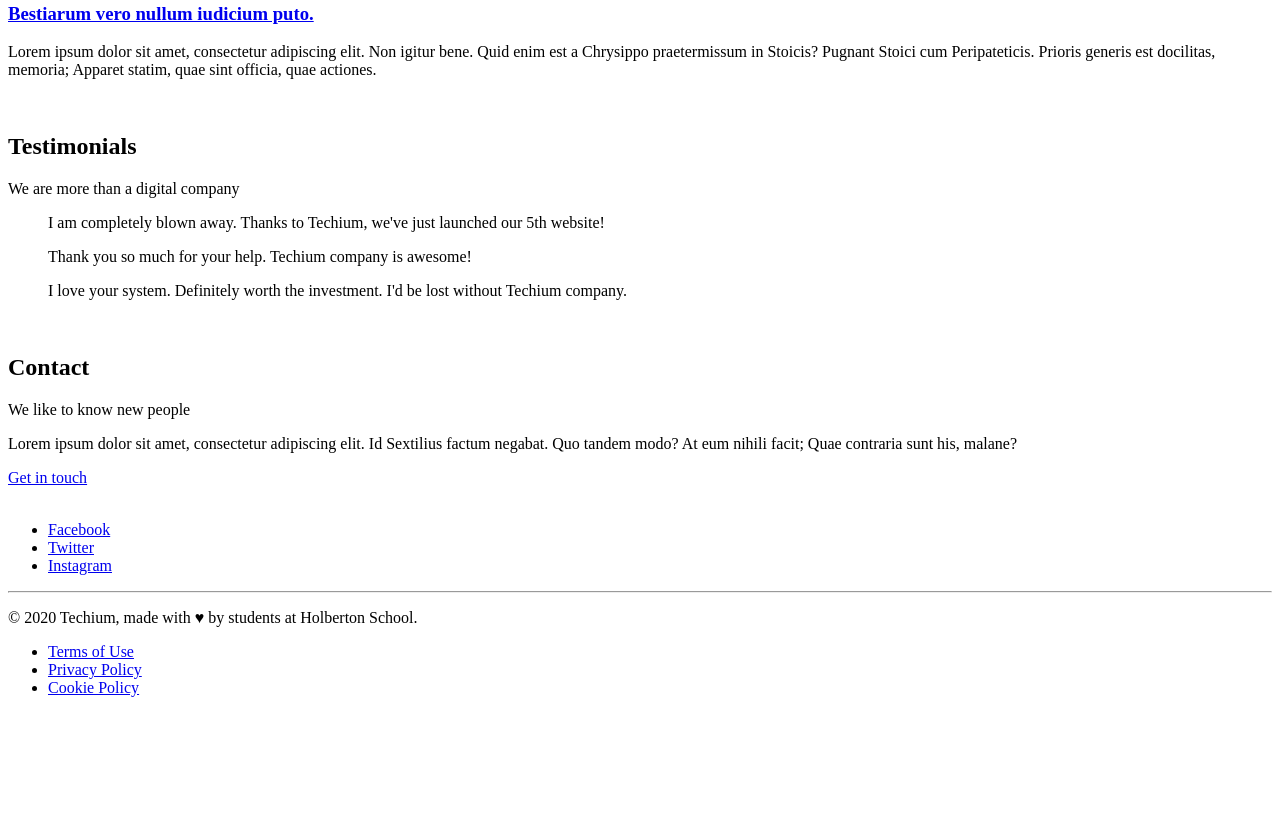
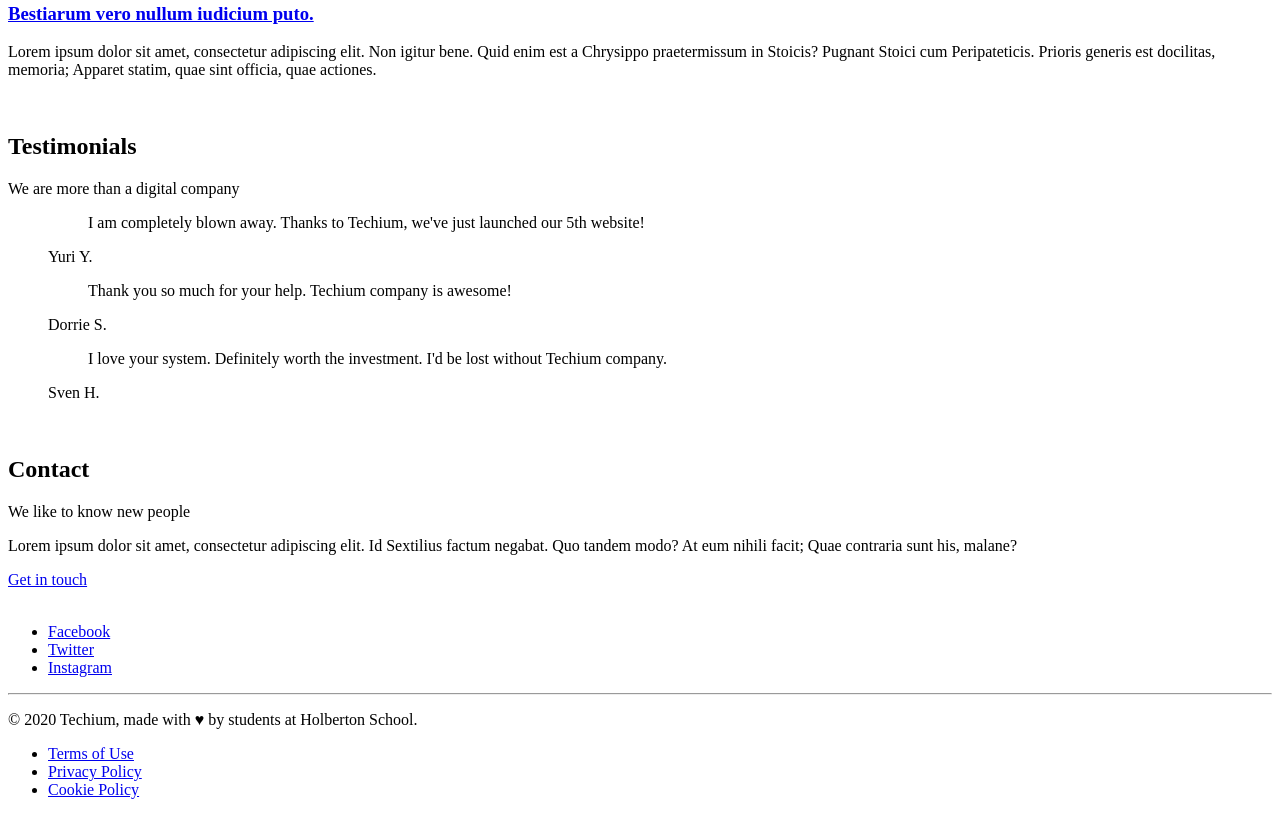
Before and after one commit to jfangwang/holbertonschool-web_front_end, a plain HTML site: page 0x00-html_advanced/29-index.html in a window 1280 px wide. Shown: the part 1795-2610 px from the top of the page. Before the commit the page ends 2508 px from the top, so only its background shows below. Drawn offline with Linux system fonts and the light colour scheme.

Commit message:
29 with figure

```diff
--- a/0x00-html_advanced/29-index.html
+++ b/0x00-html_advanced/29-index.html
@@ -148,9 +148,9 @@
 					<p>We are more than a digital company</p>
 				</header>
 				<div>
-					<article><blockquote>I am completely blown away. Thanks to Techium, we've just launched our 5th website!</blockquote></article>
-					<article><blockquote>Thank you so much for your help. Techium company is awesome!</blockquote></article>
-					<article><blockquote>I love your system. Definitely worth the investment. I'd be lost without Techium company.</blockquote></article>
+					<article><figure><blockquote>I am completely blown away. Thanks to Techium, we've just launched our 5th website!</blockquote><figcaption>Yuri Y.</figcaption></figure></article>
+					<article><figure><blockquote>Thank you so much for your help. Techium company is awesome!</blockquote><figcaption>Dorrie S.</figcaption></figure></article>
+					<article><figure><blockquote>I love your system. Definitely worth the investment. I'd be lost without Techium company.</blockquote><figcaption>Sven H.</figcaption></figure></article>
 				</div>
 			</div>
 		</section>
```
